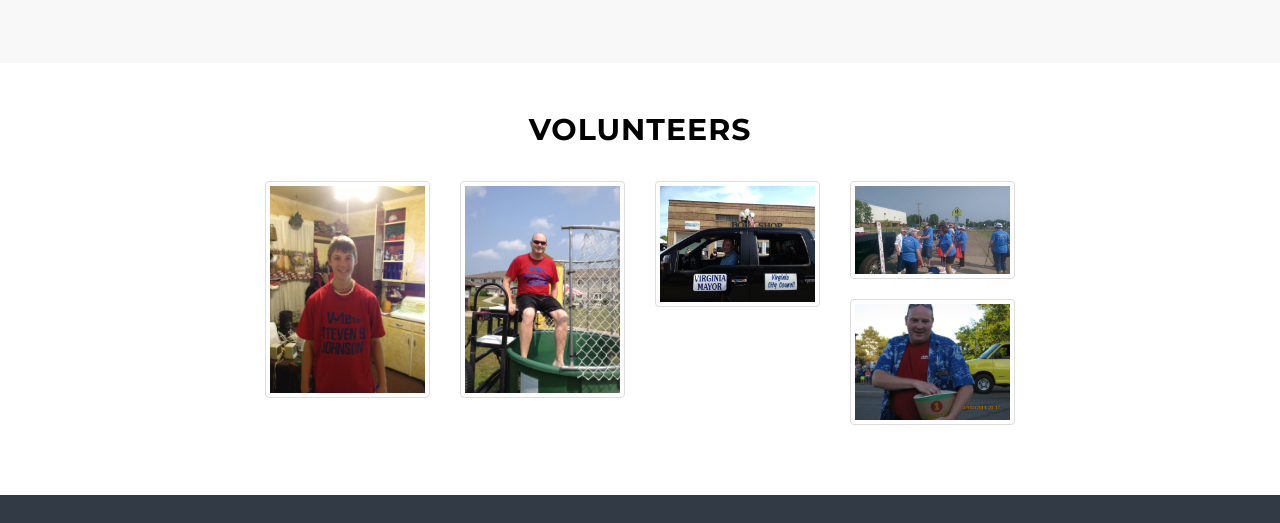
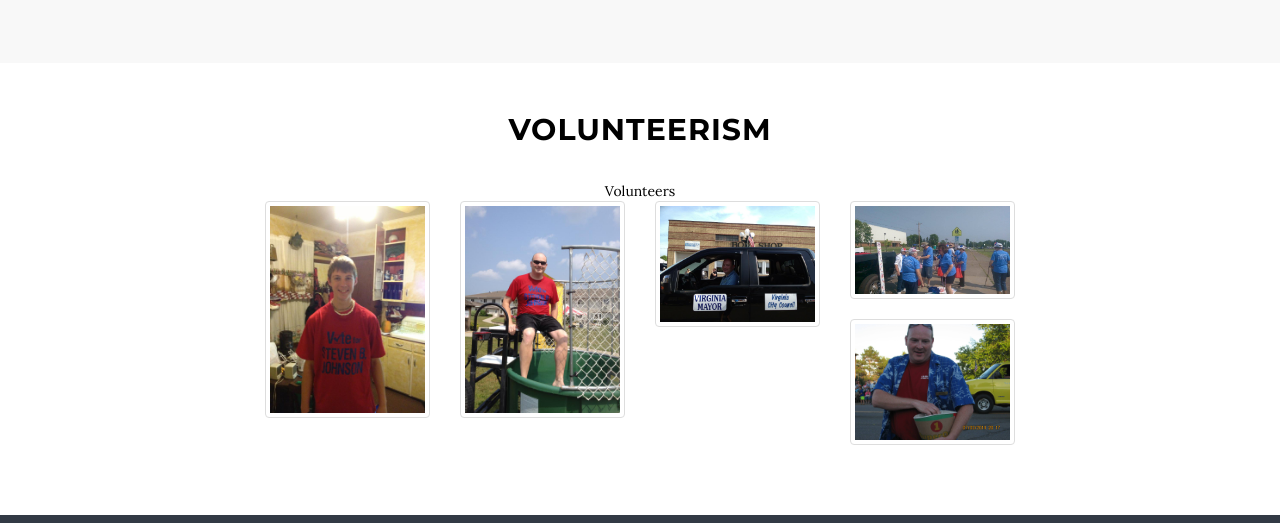
Before and after one commit to sbjohnsonforva/sbjohnsonforva.github.io, a plain HTML site: page index.html in a window 1280 px wide. Shown: the part 7691-8214 px from the top of the page. Drawn offline with nearby package versions, Linux system fonts and the light colour scheme.

Commit message:
Update index.html

```diff
--- a/index.html
+++ b/index.html
@@ -348,8 +348,8 @@
 <section id="volunteer" class="container content-section text-center">
     <div class="row">
         <div class="col-lg-8 col-lg-offset-2">
-            <h2>Volunteers</h2>
-
+            <h2>Volunteerism</h2>
+            Volunteers
             <div class="row">
                 <div class="col-lg-3 col-md-4 col-xs-12 thumb">
                     <a class="thumbnail" href="#">
```
